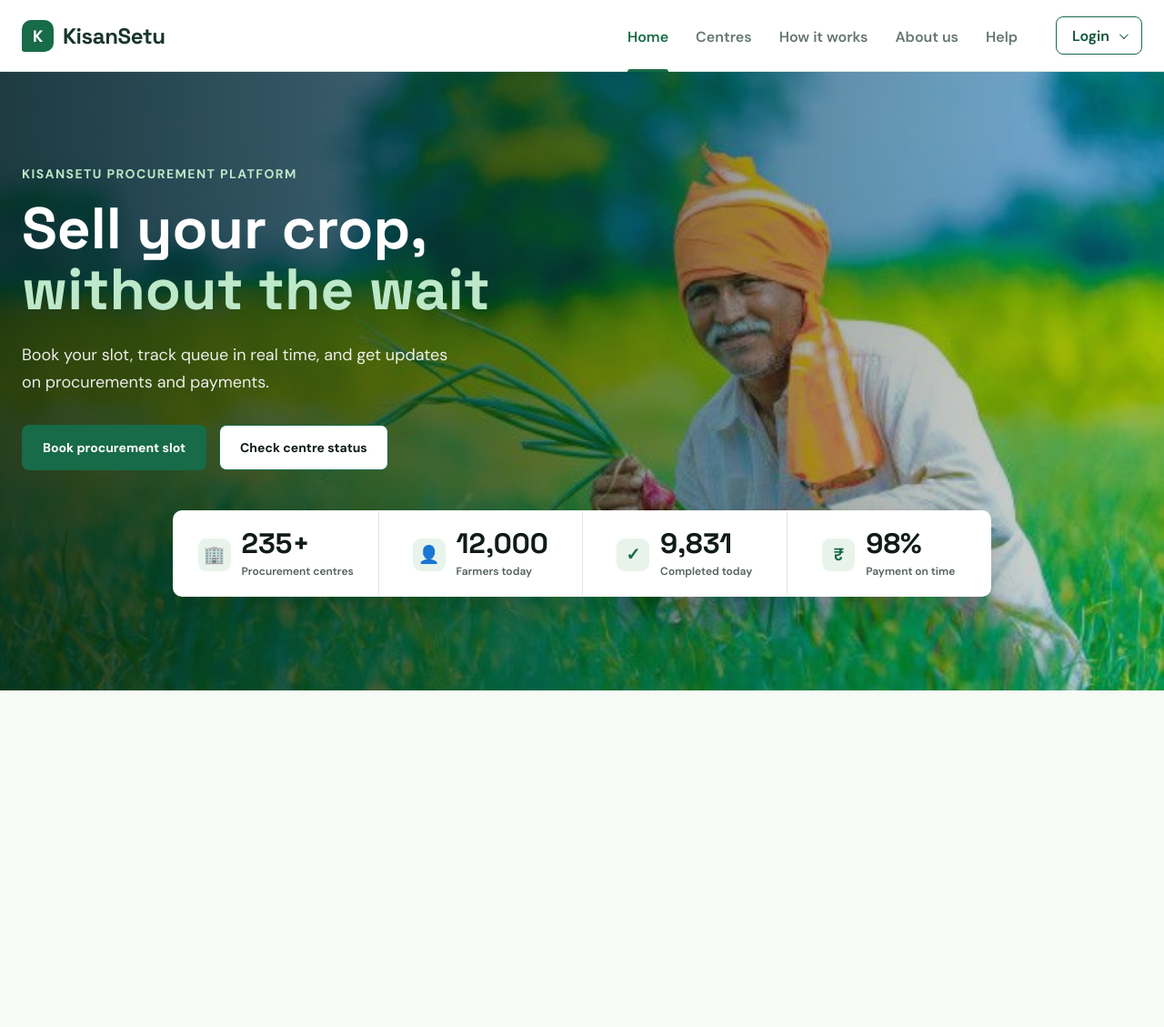
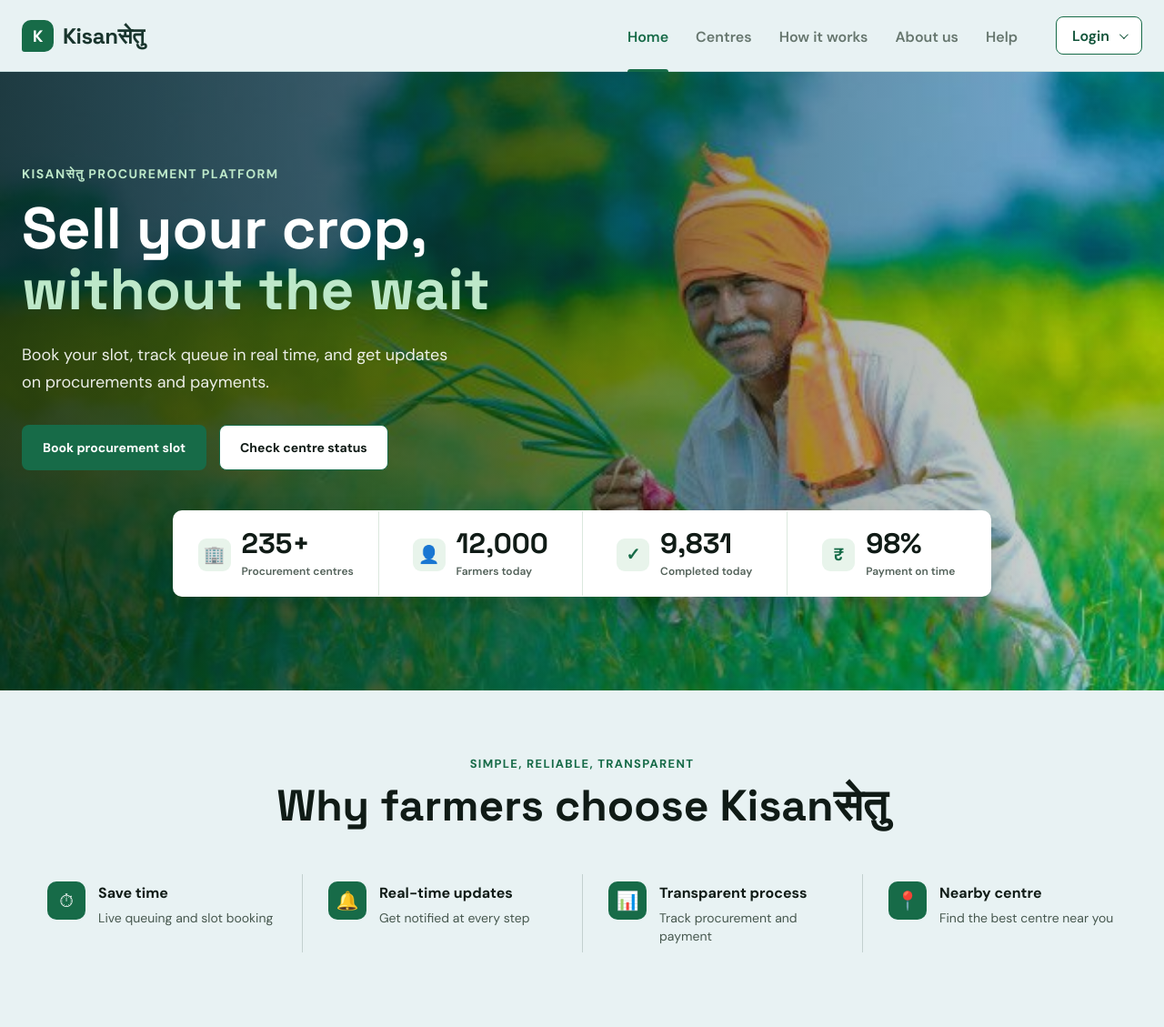
Before and after one commit to Samyak-2030/SIH-26032, a plain HTML site: page frontend/index.html in a window 1280 px wide. Shown: the whole page at 91% size. Before the commit the page ends 800 px from the top, so only its background shows below. Drawn offline with Linux system fonts and the light colour scheme.

Commit message:
change setu into hindi

```diff
--- a/frontend/css/global.css
+++ b/frontend/css/global.css
@@ -7,6 +7,8 @@
     --green-dark: #0f5238;
     --mint: #e8f4eb;
     --line: #dbe8de;
+    --nav-surface: #e8f2f3;
+    --nav-line: #c9dfe0;
     --white: #ffffff;
     font-family: 'DM Sans', sans-serif;
 }
--- a/frontend/css/landing.css
+++ b/frontend/css/landing.css
@@ -1,6 +1,6 @@
 .site-header {
-    border-bottom: 1px solid rgba(219, 232, 222, 0.9);
-    background: rgba(255, 255, 255, 0.94);
+    border-bottom: 1px solid var(--nav-line);
+    background: var(--nav-surface);
 }
 
 .hero-section {
@@ -81,7 +81,7 @@
     text-align: left;
 }
 
-.stat-item + .stat-item {
+.stat-item+.stat-item {
     border-left: 1px solid var(--line);
 }
 
@@ -154,6 +154,80 @@
 .button-secondary:hover {
     color: var(--green-dark);
     background: var(--mint);
+}
+
+.reasons-section {
+    padding: 72px 24px 82px;
+    background: var(--nav-surface);
+    color: #101b16;
+}
+
+.reasons-container {
+    width: min(1240px, 100%);
+    margin: 0 auto;
+}
+
+.reasons-heading {
+    text-align: center;
+}
+
+.section-eyebrow {
+    margin: 0 0 12px;
+    color: var(--green);
+    font-size: 13px;
+    font-weight: 700;
+    letter-spacing: 1.3px;
+    text-transform: uppercase;
+}
+
+.reasons-heading h2 {
+    margin: 0;
+    font-family: 'Space Grotesk', sans-serif;
+    font-size: clamp(32px, 4vw, 48px);
+    line-height: 1.1;
+}
+
+.reasons-list {
+    display: grid;
+    grid-template-columns: repeat(4, minmax(0, 1fr));
+    margin-top: 48px;
+}
+
+.reason-item {
+    display: flex;
+    align-items: flex-start;
+    gap: 14px;
+    min-width: 0;
+    padding: 8px 28px;
+}
+
+.reason-item + .reason-item {
+    border-left: 1px solid rgba(25, 53, 45, 0.18);
+}
+
+.reason-icon {
+    display: grid;
+    flex: 0 0 42px;
+    width: 42px;
+    height: 42px;
+    place-items: center;
+    border-radius: 10px;
+    color: var(--white);
+    background: var(--green);
+    font-size: 20px;
+}
+
+.reason-item h3 {
+    margin: 2px 0 7px;
+    font-size: 16px;
+    font-weight: 700;
+}
+
+.reason-item p {
+    margin: 0;
+    color: #47584f;
+    font-size: 14px;
+    line-height: 1.45;
 }
 
 .navbar {
@@ -349,6 +423,20 @@
         max-width: 760px;
     }
 
+    .reasons-section {
+        padding-top: 58px;
+        padding-bottom: 64px;
+    }
+
+    .reasons-list {
+        grid-template-columns: repeat(2, minmax(0, 1fr));
+        row-gap: 28px;
+    }
+
+    .reason-item:nth-child(3) {
+        border-left: 0;
+    }
+
     .navbar {
         flex-wrap: wrap;
         gap: 0;
@@ -389,6 +477,23 @@
 
     .hero-description {
         font-size: 16px;
+    }
+
+    .reasons-section {
+        padding-right: 14px;
+        padding-left: 14px;
+    }
+
+    .reasons-list {
+        grid-template-columns: 1fr;
+        gap: 22px;
+        margin-top: 34px;
+    }
+
+    .reason-item,
+    .reason-item:nth-child(3) {
+        padding: 0;
+        border-left: 0;
     }
 
     .hero-stats {
--- a/frontend/index.html
+++ b/frontend/index.html
@@ -4,7 +4,7 @@
 <head>
     <meta charset="UTF-8">
     <meta name="viewport" content="width=device-width, initial-scale=1.0">
-    <title>KisanSetu</title>
+    <title>Kisanसेतु</title>
     <link rel="stylesheet" href="css/global.css">
     <link rel="stylesheet" href="css/landing.css">
 </head>
@@ -12,9 +12,9 @@
 <body>
     <header class="site-header">
         <nav class="navbar" aria-label="Main navigation">
-            <a class="brand" href="#home" aria-label="KisanSetu home">
+            <a class="brand" href="#home" aria-label="Kisanसेतु home">
                 <span class="brand-mark" aria-hidden="true">K</span>
-                <span>KisanSetu</span>
+                <span>Kisanसेतु</span>
             </a>
 
             <div class="nav-links">
@@ -41,7 +41,7 @@
                     </a>
                     <a href="#register" role="menuitem">
                         <span class="option-icon" aria-hidden="true">&#43;</span>
-                        <span><strong>Register as farmer</strong><small>Join KisanSetu today</small></span>
+                        <span><strong>Register as farmer</strong><small>Join Kisanसेतु today</small></span>
                     </a>
                 </div>
             </div>
@@ -51,7 +51,7 @@
     <main>
         <section class="hero-section" id="home">
             <div class="hero-content">
-                <p class="hero-eyebrow">KisanSetu procurement platform</p>
+                <p class="hero-eyebrow">Kisanसेतु procurement platform</p>
                 <h1>Sell your crop,<br><span>without the wait</span></h1>
                 <p class="hero-description">Book your slot, track queue in real time, and get updates on procurements
                     and payments.</p>
@@ -59,7 +59,7 @@
                     <a class="button button-primary" href="#book-procurement">Book procurement slot</a>
                     <a class="button button-secondary" href="#centre-status">Check centre status</a>
                 </div>
-                <div class="hero-stats" aria-label="KisanSetu platform statistics">
+                <div class="hero-stats" aria-label="Kisanसेतु platform statistics">
                     <div class="stat-item">
                         <span class="stat-icon" aria-hidden="true">&#127970;</span>
                         <span class="stat-copy"><strong class="stat-value"><span
@@ -87,6 +87,45 @@
                 </div>
             </div>
         </section>
+
+        <section class="reasons-section" id="why-kisansetu">
+            <div class="reasons-container">
+                <div class="reasons-heading">
+                    <p class="section-eyebrow">Simple, reliable, transparent</p>
+                    <h2>Why farmers choose Kisanसेतु</h2>
+                </div>
+                <div class="reasons-list">
+                    <article class="reason-item">
+                        <span class="reason-icon" aria-hidden="true">&#9201;</span>
+                        <div>
+                            <h3>Save time</h3>
+                            <p>Live queuing and slot booking</p>
+                        </div>
+                    </article>
+                    <article class="reason-item">
+                        <span class="reason-icon" aria-hidden="true">&#128276;</span>
+                        <div>
+                            <h3>Real-time updates</h3>
+                            <p>Get notified at every step</p>
+                        </div>
+                    </article>
+                    <article class="reason-item">
+                        <span class="reason-icon" aria-hidden="true">&#128202;</span>
+                        <div>
+                            <h3>Transparent process</h3>
+                            <p>Track procurement and payment</p>
+                        </div>
+                    </article>
+                    <article class="reason-item">
+                        <span class="reason-icon" aria-hidden="true">&#128205;</span>
+                        <div>
+                            <h3>Nearby centre</h3>
+                            <p>Find the best centre near you</p>
+                        </div>
+                    </article>
+                </div>
+            </div>
+        </section>
     </main>
 
     <script src="js/script.js"></script>
```
